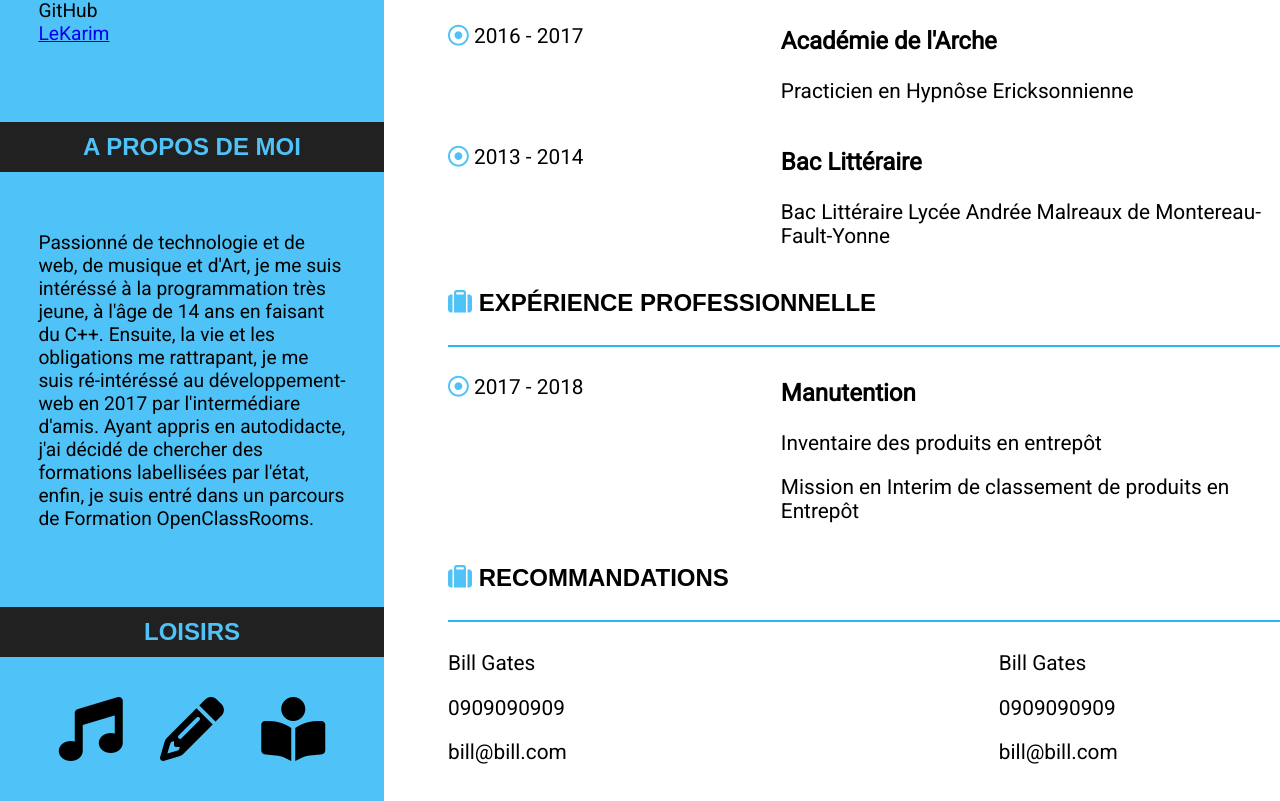
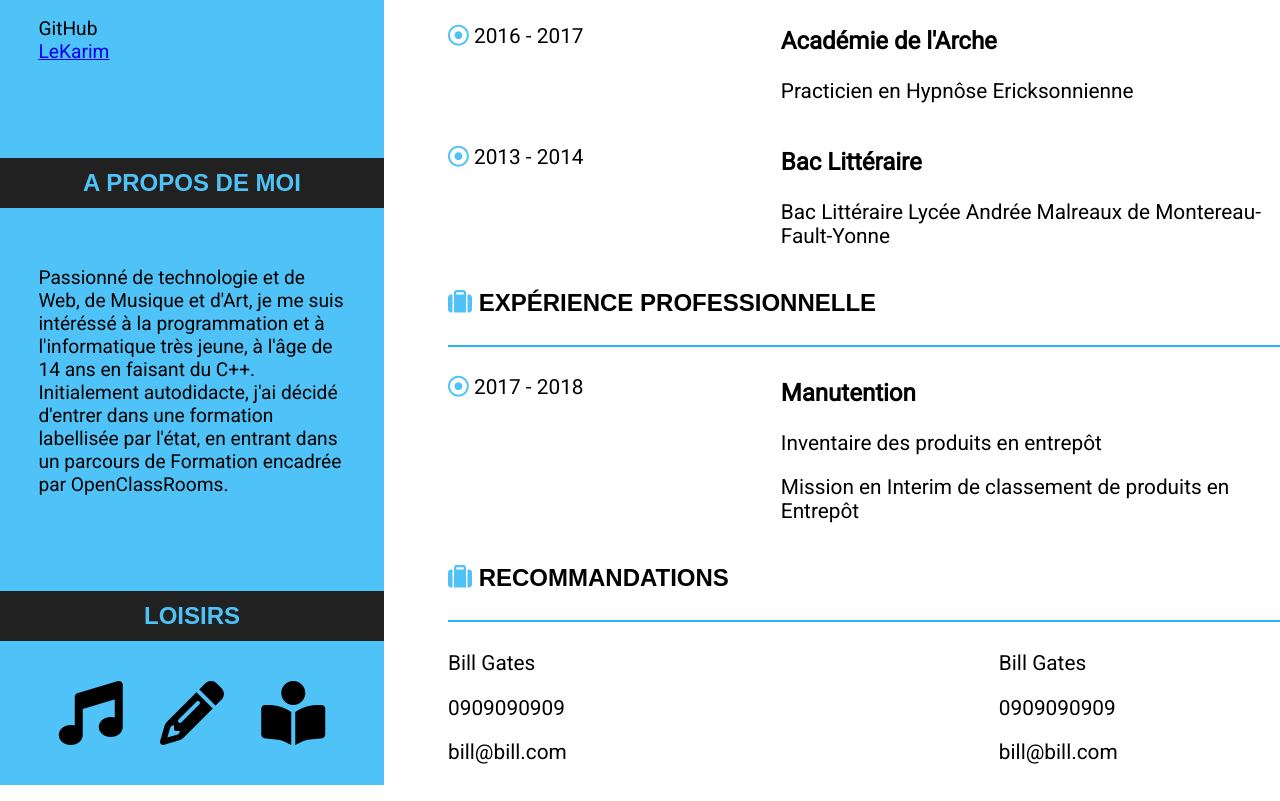
Before and after one commit to LeKarimDerradji/karimderradji, a plain HTML site: page index.html in a window 1280 px wide. Shown: the part 602-1403 px from the top of the page. Drawn offline with Linux system fonts and the light colour scheme; a web font is replaced by a local one.

Commit message:
Div#Main > Main#Main || Apropos Changement

```diff
--- a/index.html
+++ b/index.html
@@ -16,7 +16,7 @@
   <!-- Création d'une div #main, pour styliser tout les éléments de la page
   sans affecter le body -->
 
-  <div id="main">
+  <main id="main">
     <header>
       <h1><span id='Karim'>Karim</span> Derradji</h1>
       <h1 class="DevTittle"><span id="dev_under">Dévelo</span>ppeur Web Freelance</h1>
@@ -99,7 +99,7 @@
         </div>
       </div>
     </section>
-  </div>
+  </main>
 
 
   <section id="banniere">
@@ -122,9 +122,10 @@
 
     <div class="a_propos">
       <h2>A PROPOS DE MOI</h2>
-      <p>Passionné de technologie et de web, de musique et d'Art, je me suis intéréssé à la programmation très jeune, à l'âge de 14 ans en faisant du C++.
-      Ensuite, la vie et les obligations me rattrapant, je me suis ré-intéréssé au développement-web en 2017 par l'intermédiare d'amis.
-      Ayant appris en autodidacte, j'ai décidé de chercher des formations labellisées par l'état, enfin, je suis entré dans un parcours de Formation OpenClassRooms.
+      <p>Passionné de technologie et de Web, de Musique et d'Art, je me suis intéréssé à la programmation et à l'informatique très jeune,
+        à l'âge de 14 ans en faisant du C++.
+      Initialement autodidacte, j'ai décidé d'entrer dans une formation labellisée par l'état,
+      en entrant dans un parcours de Formation encadrée par OpenClassRooms.
      </p>
     </div>
 
```
